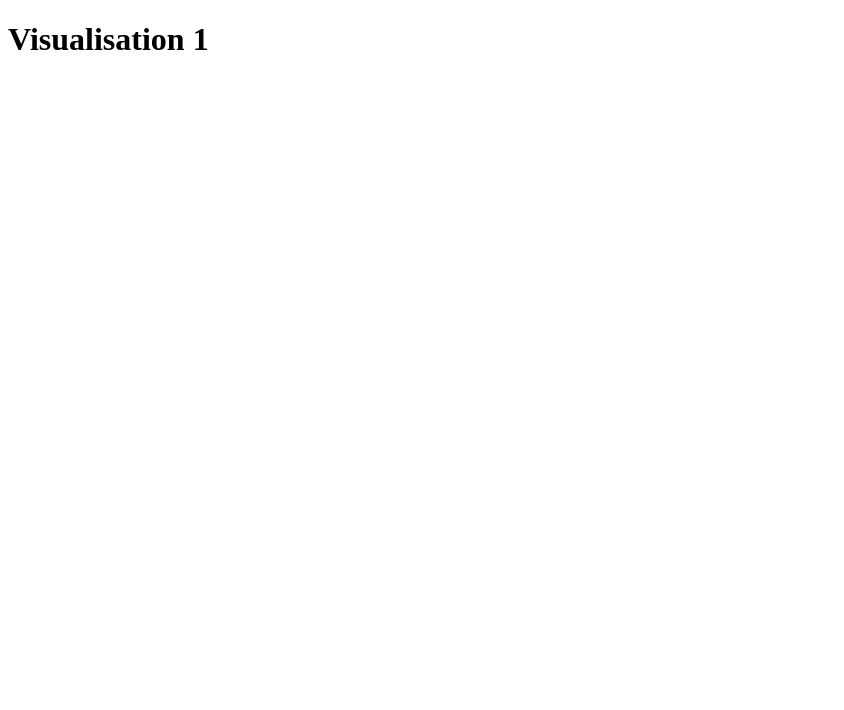
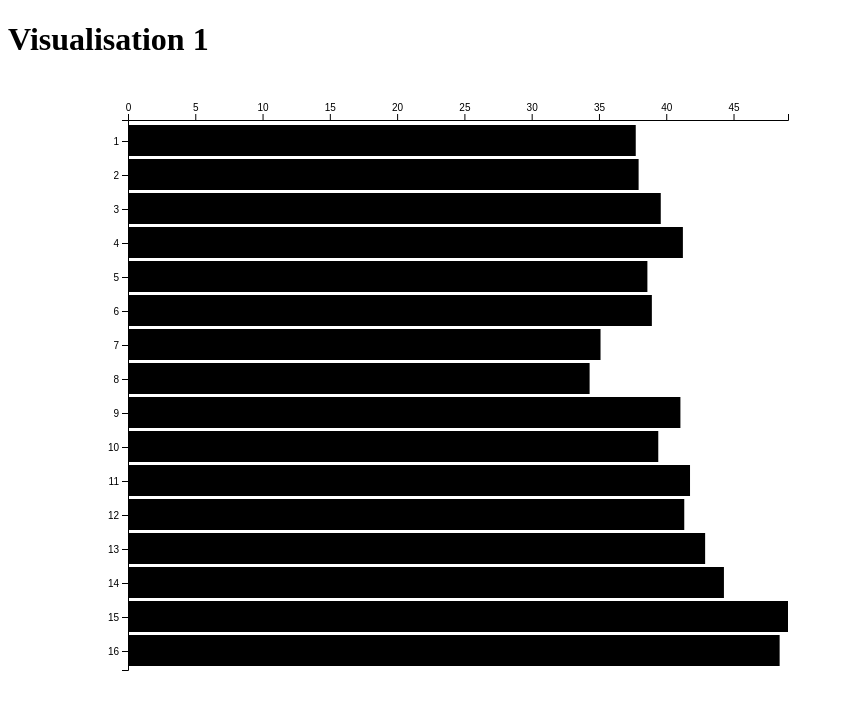
Before and after one commit to Prieschl/AdultDataSet, a plain HTML site: page Visualisation/visualisation1.html in a window 1280 px wide. Shown: the whole page, without its empty margins (0-844 px from the left). Drawn offline with Linux system fonts and the light colour scheme.

Commit message:
visualisation1: Added first try of visualisation of educationNum vs hoursPerWeek

```diff
--- a/Visualisation/js/visualisation1.js
+++ b/Visualisation/js/visualisation1.js
@@ -1,3 +1,69 @@
 $(document).ready(function() {
+    const margin = {top: 40, bottom: 10, left: 120, right: 20};
+    const width = 800 - margin.left - margin.right;
+    const height = 600 - margin.top - margin.bottom;
 
+    // Creates sources <svg> element
+    const svg = d3.select('body').append('svg')
+        .attr('width', width+margin.left+margin.right)
+        .attr('height', height+margin.top+margin.bottom);
+
+    // Group used to enforce margin
+    const g = svg.append('g')
+        .attr('transform', `translate(${margin.left},${margin.top})`);
+
+    // Scales setup
+    const xscale = d3.scaleLinear().range([0, width]);
+    const yscale = d3.scaleBand().rangeRound([0, height]).paddingInner(0.1);
+
+    const xaxis = d3.axisTop().scale(xscale);
+    const g_xaxis = g.append('g').attr('class','x axis');
+    const yaxis = d3.axisLeft().scale(yscale);
+    const g_yaxis = g.append('g').attr('class','y axis');
+
+    d3.csv("data/data.csv", function(data) {
+        console.log(data[0]);
+
+        var groupedData = d3.nest()
+            .key(function(d) { return d.educationNum})
+            .rollup(function(v) { return d3.mean(v, function(d) { return d.hoursPerWeek; })})
+            .sortKeys(function (a,b) { return a - b; })
+            .entries(data);
+
+        console.log(groupedData);
+        update(groupedData);
+    });
+
+    function update(new_data) {
+        //update the scales
+        xscale.domain([0, d3.max(new_data, (d) => d.value)]);
+        yscale.domain(new_data.map((d) => d.key));
+        //render the axis
+        g_xaxis.call(xaxis);
+        g_yaxis.call(yaxis);
+
+        // Render the chart with new data
+
+        // DATA JOIN
+        const rect = g.selectAll('rect').data(new_data);
+
+        // ENTER
+        // new elements
+        const rect_enter = rect.enter().append('rect')
+            .attr('x', 0)
+        rect_enter.append('title');
+
+        // ENTER + UPDATE
+        // both old and new elements
+        rect.merge(rect_enter)
+            .attr('height', yscale.bandwidth())
+            .attr('width', (d) => xscale(d.value))
+            .attr('y', (d) => yscale(d.key));
+
+        rect.merge(rect_enter).select('title').text((d) => d.key);
+
+        // EXIT
+        // elements that aren't associated with data
+        rect.exit().remove();
+    }
 });
```
Also changed, not shown: Visualisation/index.html (+5 -0 lines).
